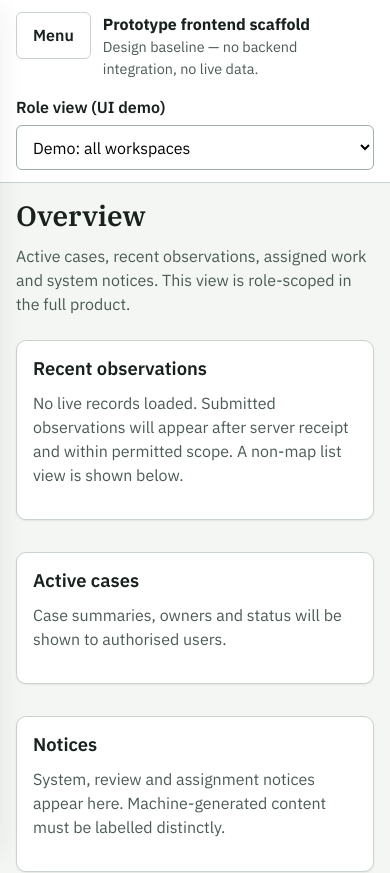
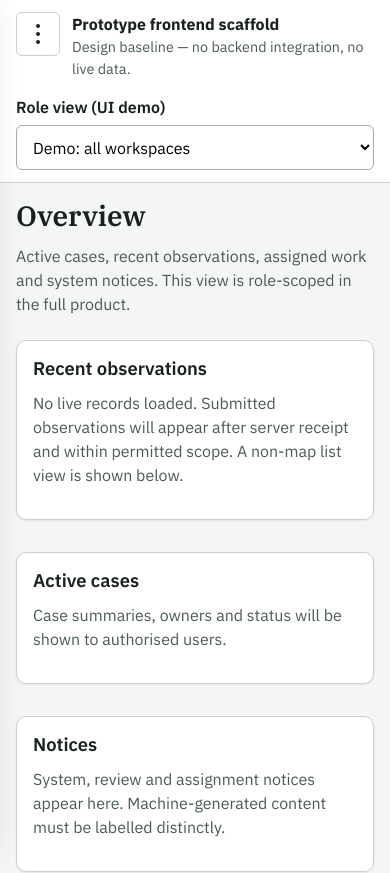
Before and after one commit to Fredprime/EcoWatch, a React (Vite) app in the folder frontend/: page / in a window 390 px wide. Shown: the top 873 px of the page. Built offline with nearby package versions, Linux system fonts and the light colour scheme.

Commit message:
fix(frontend): replace mobile menu label with three-dots icon button

```diff
--- a/frontend/src/App.css
+++ b/frontend/src/App.css
@@ -105,6 +105,27 @@
 .menu-close,
 .sidebar-backdrop {
   display: none;
+}
+
+.icon-button {
+  padding: 0.5rem;
+  min-width: 44px;
+}
+.menu-dots {
+  display: inline-flex;
+  flex-direction: column;
+  align-items: center;
+  justify-content: center;
+  gap: 4px;
+  width: 20px;
+  height: 20px;
+}
+.menu-dots span {
+  width: 4px;
+  height: 4px;
+  border-radius: 50%;
+  background: currentColor;
+  display: block;
 }
 
 .content {
@@ -266,6 +287,9 @@ th { font-size: 0.9rem; color: var(--color-text-muted); font-weight: 600; }
   .menu-button {
     display: inline-flex;
   }
+  .icon-button.menu-button {
+    padding: 0.5rem;
+  }
   .menu-close {
     display: inline-flex;
     flex-shrink: 0;
--- a/frontend/src/App.tsx
+++ b/frontend/src/App.tsx
@@ -95,12 +95,16 @@ function Layout() {
           <div className="topbar-left">
             <button
               type="button"
-              className="btn btn-secondary menu-button"
+              className="btn btn-secondary menu-button icon-button"
               aria-expanded={menuOpen}
               aria-controls="primary-nav"
+              aria-label={menuOpen ? 'Close navigation menu' : 'Open navigation menu'}
+              title={menuOpen ? 'Close menu' : 'Open menu'}
               onClick={() => setMenuOpen((v) => !v)}
             >
-              Menu
+              <span aria-hidden="true" className="menu-dots">
+                <span></span><span></span><span></span>
+              </span>
             </button>
             <div>
               <strong>Prototype frontend scaffold</strong>
```
